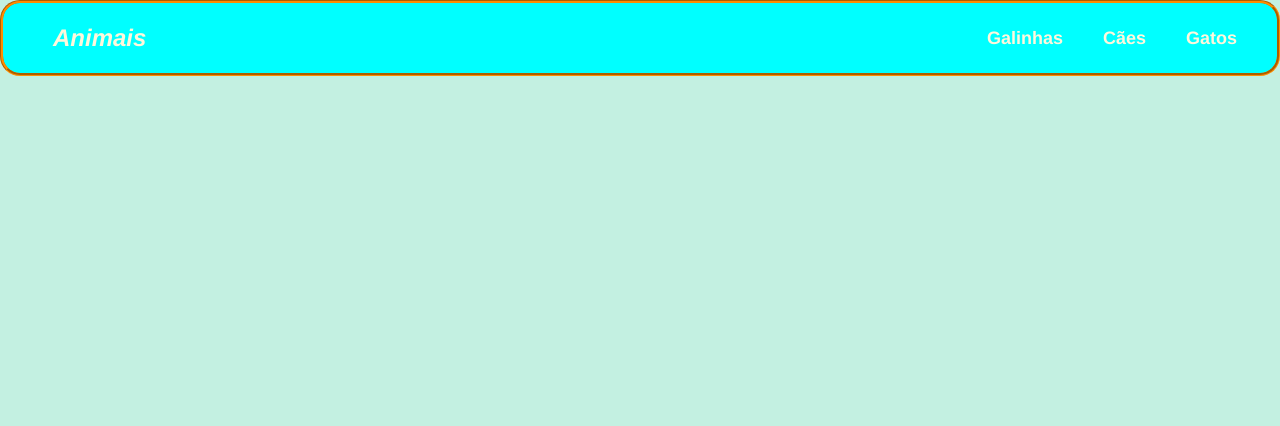
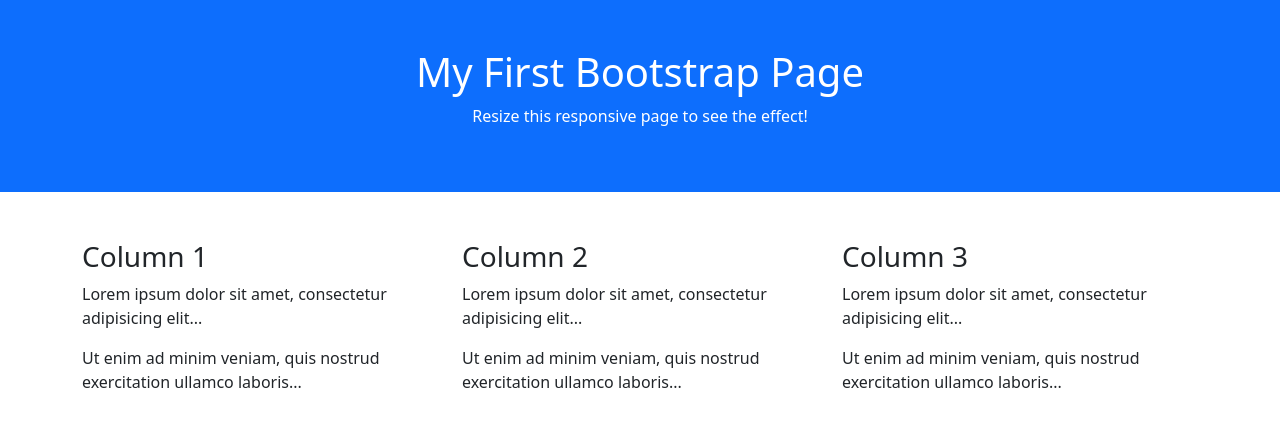
Before and after one commit to DanielP861/HTMLintro, a website: page public/index.html in a window 1280 px wide. Drawn offline with nearby package versions, Linux system fonts and the light colour scheme.

Commit message:
versão2.0

```diff
--- a/public/styles/main_style.css
+++ b/public/animais/styles/main_style.css
@@ -1,5 +1,5 @@
 body{
-    background-color: rgb(195, 240, 225);
+    background-color: rgb(197, 235, 222);
 }
 
 .nav{
@@ -65,3 +65,22 @@ body{
     padding: 300px;
 
 }
+
+
+.pagina{
+
+    position: relative;
+    margin-top: 200px;
+    text-align: center;
+    font-size: 150px;
+
+}
+
+.video{
+    display: block;
+    margin-left: auto;
+    margin-right: auto;
+
+    padding-bottom: 100px;
+
+}
--- a/public/index.html
+++ b/public/index.html
@@ -1,29 +1,39 @@
 <!DOCTYPE html>
-<html lang="pt-PT">
+<html lang="en">
 <head>
     <meta charset="UTF-8">
     <meta http-equiv="X-UA-Compatible" content="IE=edge">
     <meta name="viewport" content="width=device-width, initial-scale=1.0">
-    <title>Animais</title>
-
-    <link rel="stylesheet" type="text/css" href="styles/main_style.css">
+    <link href="https://cdn.jsdelivr.net/npm/bootstrap@5.1.3/dist/css/bootstrap.min.css" rel="stylesheet" integrity="sha384-1BmE4kWBq78iYhFldvKuhfTAU6auU8tT94WrHftjDbrCEXSU1oBoqyl2QvZ6jIW3" crossorigin="anonymous">
+    <script src="https://cdn.jsdelivr.net/npm/bootstrap@5.1.3/dist/js/bootstrap.bundle.min.js" integrity="sha384-ka7Sk0Gln4gmtz2MlQnikT1wXgYsOg+OMhuP+IlRH9sENBO0LRn5q+8nbTov4+1p" crossorigin="anonymous"></script>
+    <link rel="stylesheet" type="text/css" href="/styles/style.css">
+    <title>Document</title>
 </head>
 <body>
-    <div class="nav">
-        <p class="brand"> Animais </p>
-        <a href="gatos.html" >
+    <div class="container-fluid p-5 bg-primary text-white text-center">
+        <h1>My First Bootstrap Page</h1>
+        <p>Resize this responsive page to see the effect!</p>
+      </div>
 
-            <p class="menu"> Gatos </p>
-        </a>
-        <a href="caes.html" >
-            <p class="menu"> Cães </p>
-        </a>
+      <div class="container mt-5">
+        <div class="row">
+          <div class="col-sm-4">
+            <h3>Column 1</h3>
+            <p>Lorem ipsum dolor sit amet, consectetur adipisicing elit...</p>
+            <p>Ut enim ad minim veniam, quis nostrud exercitation ullamco laboris...</p>
+          </div>
+          <div class="col-sm-4">
+            <h3>Column 2</h3>
+            <p>Lorem ipsum dolor sit amet, consectetur adipisicing elit...</p>
+            <p>Ut enim ad minim veniam, quis nostrud exercitation ullamco laboris...</p>
+          </div>
+          <div class="col-sm-4">
+            <h3>Column 3</h3>
+            <p>Lorem ipsum dolor sit amet, consectetur adipisicing elit...</p>
+            <p>Ut enim ad minim veniam, quis nostrud exercitation ullamco laboris...</p>
+          </div>
+        </div>
+      </div>
 
-        <a href="galinha.html" >
-            <p class="menu"> Galinhas </p>
-        </a>
-
-    </div>
-    <div class="tf">Home</div>
 </body>
 </html>
--- /dev/null
+++ b/public/styles/style.css
@@ -0,0 +1,4 @@
+.my_bg
+{
+    background-color: tomato !important;
+}
```
Also changed, not shown: public/animais/index.html (added, +33 -0 lines), public/animais/caes.html (renamed from public/caes.html), public/animais/galinha.html (renamed from public/galinha.html), public/animais/gatos.html (renamed from public/gatos.html), public/animais/img/cão.png (renamed from public/img/cão.png), public/animais/img/expinhos.jpeg (renamed from public/img/expinhos.jpeg), public/animais/img/galinha.png (renamed from public/img/galinha.png), public/animais/img/gatinho.jpeg (renamed from public/img/gatinho.jpeg), public/animais/img/gatocareca.jpeg (renamed from public/img/gatocareca.jpeg), public/animais/styles/styling.css (renamed from public/styles/styling.css).
